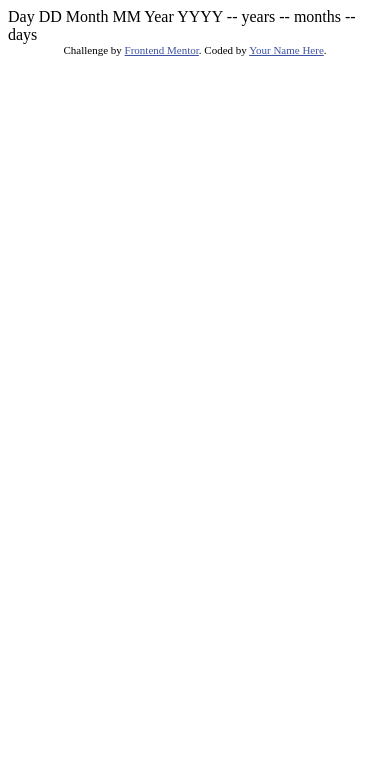
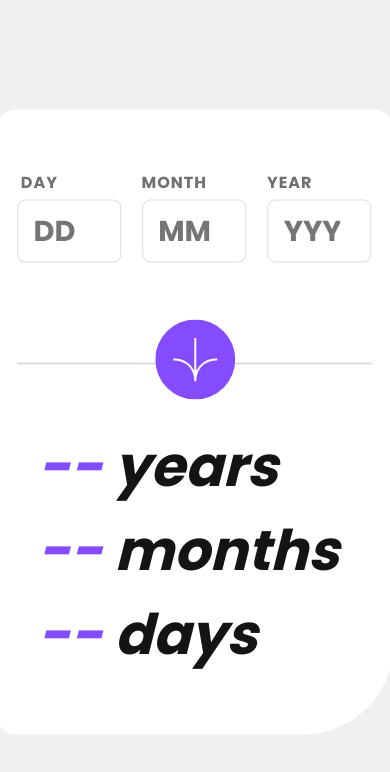
Before and after one commit to Galope-Jhean/Age-Calculator, a plain HTML site: page index.html in a window 390 px wide. Drawn offline with Linux system fonts and the light colour scheme.

Commit message:
done mobile display

```diff
--- /dev/null
+++ b/calculate.js
@@ -0,0 +1,43 @@
+const day = document.querySelector("#day");
+const month = document.querySelector("#month");
+const year = document.querySelector("#year");
+const submit = document.querySelector('.submit');
+const yearDisplay = document.querySelector('.numberYear');
+const monthDisplay = document.querySelector('.numberMonth');
+const dayDisplay = document.querySelector('.numberDays');
+
+const daysoftheMonths = [31, 28, 31, 30, 31, 30, 31, 31, 30, 31, 30, 31];
+
+submit.addEventListener("click", () => {
+    const dayValue = day.value;
+    const monthValue = month.value;
+    const yearValue = year.value;
+
+    const date = new Date();
+    const currentYear = date.getFullYear();
+    const currentMonth = date.getMonth() + 1;
+    const currentDay = date.getDate();
+
+    let dates = getDate(dayValue, monthValue, yearValue, currentYear, currentMonth, currentDay);
+
+    yearDisplay.textContent = dates[2];
+    monthDisplay.textContent = dates[1];
+    dayDisplay.textContent = dates[0];
+})
+
+let getDate = (dayValue, monthValue, yearValue, currentYear, currentMonth, currentDay) => {
+
+    if(dayValue > currentDay && monthValue > currentMonth){
+        return [(currentDay += daysoftheMonths[currentMonth-1]) - dayValue, (currentMonth += 12) - monthValue, (currentYear -= 1) - yearValue];
+    }
+    if (dayValue > currentDay){
+        return [(currentDay += daysoftheMonths[currentMonth-1]) - dayValue, (currentMonth -= 1) - monthValue, currentYear - yearValue];
+    }
+    if(monthValue - currentMonth){
+        console.log('happe');
+        return [currentDay - dayValue, ((currentMonth += 12) - monthValue), (currentYear -= 1) - yearValue];
+    }
+
+    return [currentDay - dayValue, currentMonth - monthValue, currentYear - yearValue];
+
+}
--- a/index.html
+++ b/index.html
@@ -7,31 +7,35 @@
   <link rel="icon" type="image/png" sizes="32x32" href="./assets/images/favicon-32x32.png">
 
   <title>Frontend Mentor | Age calculator app</title>
-
-  <!-- Feel free to remove these styles or customise in your own stylesheet 👍 -->
-  <style>
-    .attribution { font-size: 11px; text-align: center; }
-    .attribution a { color: hsl(228, 45%, 44%); }
-  </style>
+  <link rel="stylesheet" href="style.css">
 </head>
 <body>
+  <main>
+    <div class="container">
+      <div class="box">
+        <form action="submit">
+          <label for="day" class="label">DAY</label>
+          <label for="month" class="label">MONTH</label>
+          <label for="year" class="label">YEAR</label>
+          <input type="number" id="day" class="input day" placeholder="DD" required>
+          <input type="number" id="month" class="input month" placeholder="MM" required>
+          <input type="number" id="year" class="input year" placeholder="YYYY" required>
+          <input type="button" class="submit">
+        </form>
+        <div class="divider"></div>
+        <div class="timespan">
+          <p class="years"><span class="number numberYear">--</span> years</p>
+          <p class="months"><span class="number numberMonth">--</span> months</p>
+          <p class="days"><span class="number numberDays">--</span> days</p>
+        </div>
+      </div>
+    </div>
 
-  Day
-  DD
-
-  Month
-  MM
-
-  Year
-  YYYY
-
-  -- years
-  -- months
-  -- days
-
-  <div class="attribution">
-    Challenge by <a href="https://www.frontendmentor.io?ref=challenge" target="_blank">Frontend Mentor</a>.
-    Coded by <a href="#">Your Name Here</a>.
-  </div>
+    <div class="attribution">
+      Challenge by <a href="https://www.frontendmentor.io?ref=challenge" target="_blank">Frontend Mentor</a>.
+      Coded by <a href="#">Your Name Here</a>.
+    </div>
+  </main>
+  <script src="calculate.js"></script>
 </body>
 </html>
--- /dev/null
+++ b/style.css
@@ -0,0 +1,151 @@
+*{
+    box-sizing: border-box;
+    margin: 0;
+    padding: 0;
+    font-family: 'Poppins-Bold', sans-serif;
+}
+@font-face {
+    font-family: "Poppins-Bold";
+    src: url(assets/fonts/Poppins-Bold.ttf);
+}
+
+@font-face {
+    font-family: "Poppins-ExtraBoldItalic";
+    src: url(assets/fonts/Poppins-ExtraBoldItalic.ttf);
+}
+
+body{
+    font-family: 'Poppins-Bold', sans-serif;
+    font-size: 1rem;
+    line-height: 1.5;
+    min-height: 100vh;
+    min-width: 100vw;
+    max-width: fit-content;
+    color: hsl(0, 0%, 8%);
+    background: hsl(0, 0%, 94%);
+}
+
+.container{
+    max-width: 1200px;
+    min-width: 50%;
+    margin: 0 auto;
+    padding: 0 1rem;
+    position: absolute;
+    top: 50%;
+    left: 50%;
+    transform: translate(-50%, -50%);
+    padding: 10px;
+}
+
+.box{
+    border: 2px solid white;
+    height: 625px;
+    box-shadow: 0 0 2px hsl(0, 0%, 94%);
+    border-radius: 20px 20px 90px 20px;
+    padding: 1.2rem;
+    background-color: hsl(0, 0%, 100%);
+}
+
+form{
+    padding-top: 40px;
+    width: 100%;
+    max-width: 500px;
+    border-radius: 5px;
+    display: grid;
+    grid-template-columns: 1fr 1fr 1fr;
+    place-items: center;
+}
+
+.label{
+    margin-right: 60px;
+    color: hsl(0, 1%, 44%);
+    letter-spacing: 1px;
+}
+.label:nth-child(2){
+    margin-left: 20px;
+}
+
+.input{
+    margin-top: 0.3rem;
+    width: 6.50rem;
+    height: 63px;
+    border-radius: 8px;
+    border: 1px solid hsl(0, 0%, 86%);
+    font-size: 1.8rem;
+    padding: 15px;
+}
+
+.submit{
+    width: 80px;
+    height: 80px;
+    border-radius: 50%;
+    border: none;
+    position: absolute;
+    background-color: hsl(259, 100%, 65%);
+    background-image: url(assets/images/icon-arrow.svg);
+    background-repeat: no-repeat;
+    background-position: center;
+    top: 220px;
+}
+
+.submit:hover{
+    cursor: pointer;
+}
+
+.divider{
+    border: 1px solid hsl(0, 0%, 86%);
+    margin-top: 100px;
+    width: 100%;
+}
+
+.timespan{
+    font-family: 'Poppins-ExtraBoldItalic', sans-serif;
+    font-style: italic;
+    font-size: 3.5rem;
+    font-weight: 800;
+    margin-top: 60px;
+    line-height: 1.5;
+    padding: 0 20px;
+    color: hsl(0, 0%, 8%);
+}
+
+.number {
+    color: hsl(259, 100%, 65%);
+}
+
+
+
+
+
+
+
+
+
+
+
+
+
+
+
+
+
+
+
+
+
+
+
+
+
+
+
+
+
+
+
+
+
+
+.attribution{
+    display: none;
+}
```
